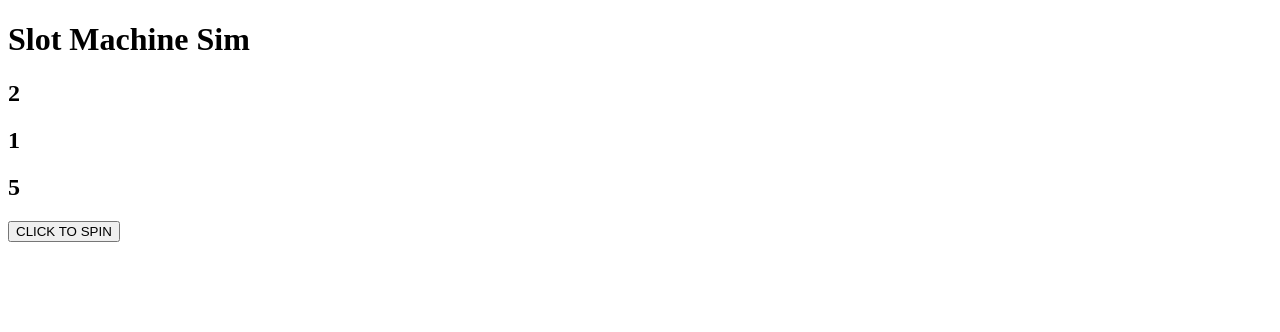
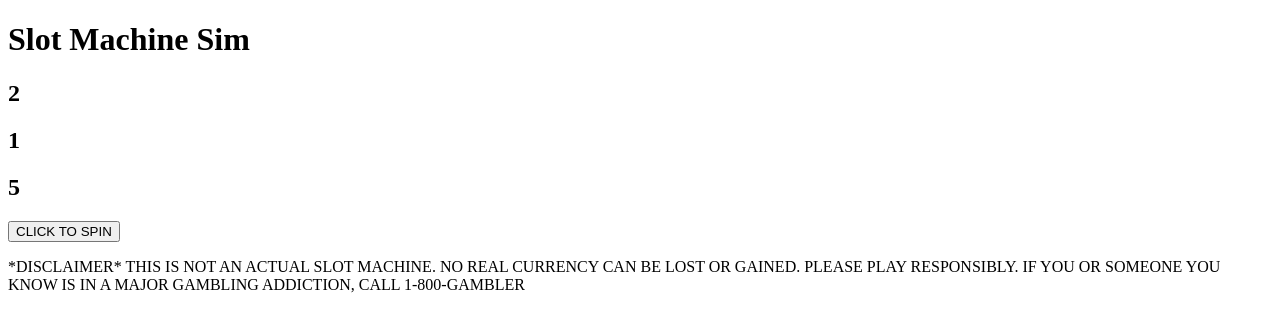
Before and after one commit to CharlieH44/charlieH44.github.io, a plain HTML site: page index.html in a window 1280 px wide. Drawn offline with Linux system fonts and the light colour scheme.

Commit message:
Update index.html

```diff
--- a/index.html
+++ b/index.html
@@ -12,5 +12,6 @@
     <h2 id="slotValueThree">0</h2>
     <button id="slotButton" onclick="spin()">CLICK TO SPIN</button>
     <script src="index.js"></script>
+    <p class="disclaimer">*DISCLAIMER* THIS IS NOT AN ACTUAL SLOT MACHINE. NO REAL CURRENCY CAN BE LOST OR GAINED. PLEASE PLAY RESPONSIBLY. IF YOU OR SOMEONE YOU KNOW IS IN A MAJOR GAMBLING ADDICTION, CALL 1-800-GAMBLER</p>
 </body>
 </html>
```
